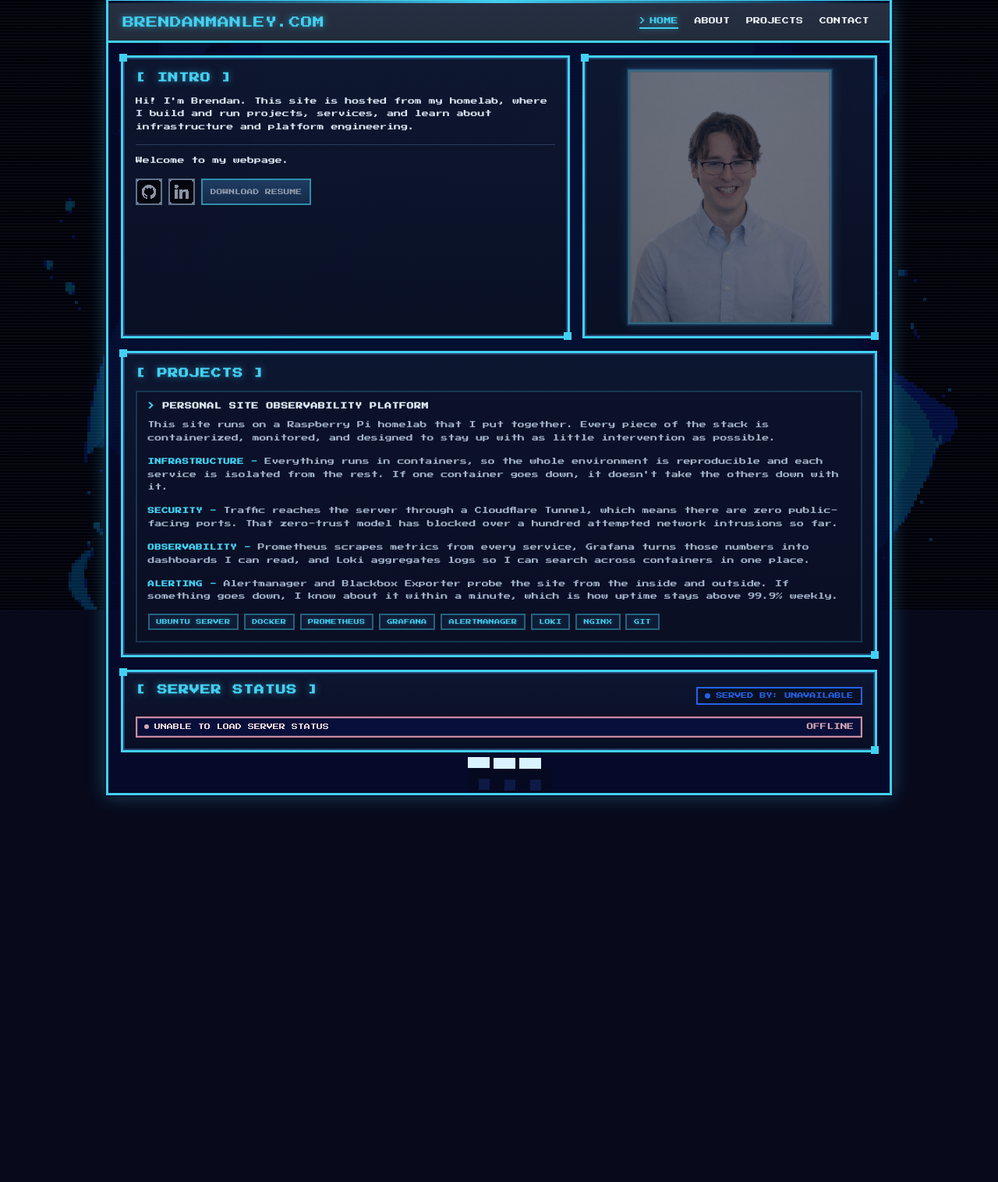
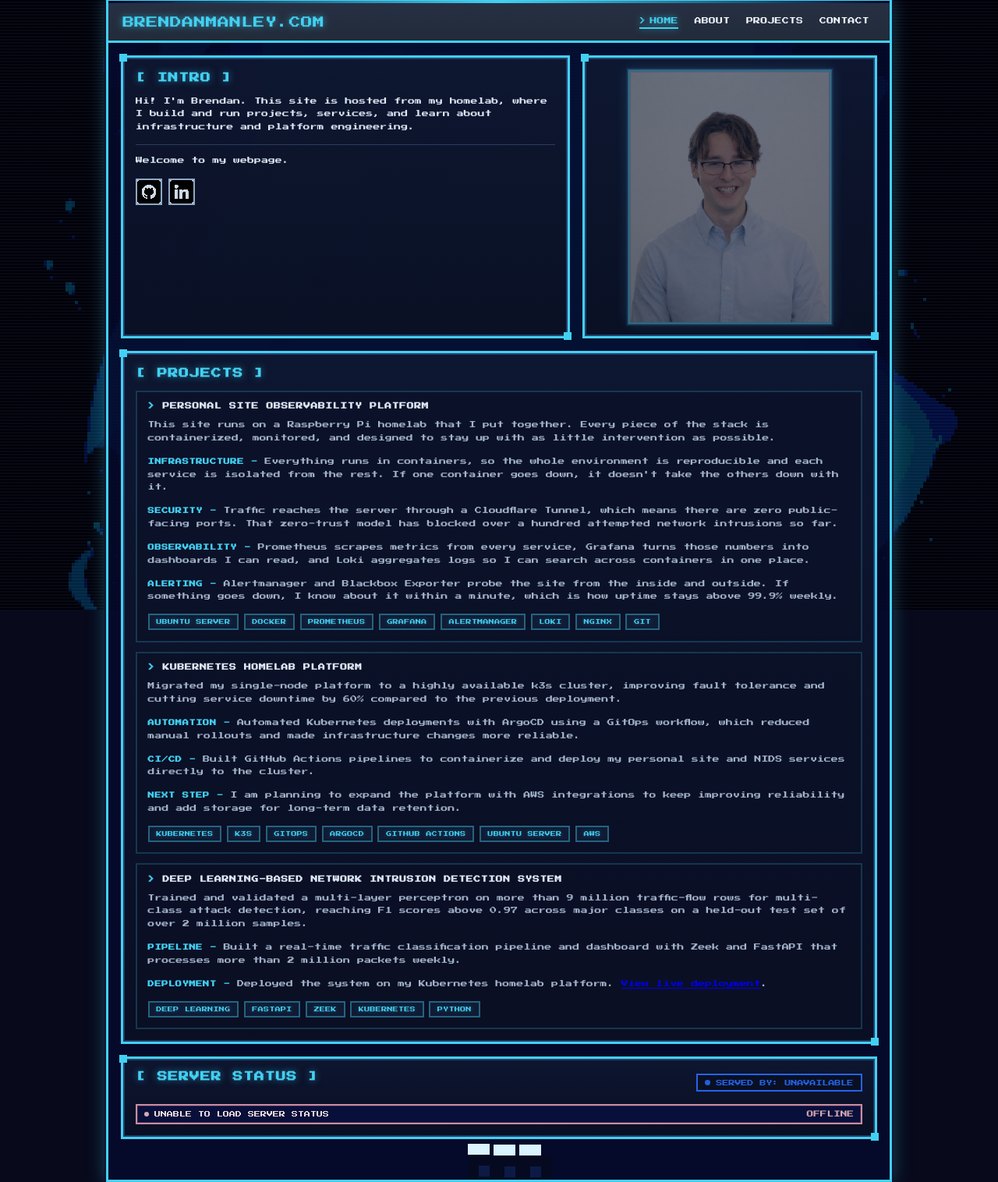
Before and after one commit to spicyhek/homelab-hosted-personal-site, a plain HTML site: page site/index.html in a window 1280 px wide. Shown: the part 18-1534 px from the top of the page at 78% size. Before the commit the page ends 1070 px from the top, so only its background shows below. Drawn offline with Linux system fonts and the light colour scheme; no server answers.

Commit message:
links and updated projects

```diff
--- a/site/index.html
+++ b/site/index.html
@@ -29,12 +29,13 @@
             <p class="subtitle">
               Welcome to my webpage.
             </p>
-            <div class="intro-actions" aria-label="Social and resume links">
+            <div class="intro-actions" aria-label="Social links">
               <a
-                class="cta-button cta-button--icon cta-button--disabled"
-                aria-label="GitHub profile (coming soon)"
-                aria-disabled="true"
-                tabindex="-1"
+                class="cta-button cta-button--icon"
+                href="https://github.com/spicyhek"
+                target="_blank"
+                rel="noopener noreferrer"
+                aria-label="GitHub profile"
               >
                 <img
                   class="cta-icon cta-icon-image"
@@ -45,10 +46,11 @@
               </a
               >
               <a
-                class="cta-button cta-button--icon cta-button--disabled"
-                aria-label="LinkedIn profile (coming soon)"
-                aria-disabled="true"
-                tabindex="-1"
+                class="cta-button cta-button--icon"
+                href="https://www.linkedin.com/in/brendan-manley/"
+                target="_blank"
+                rel="noopener noreferrer"
+                aria-label="LinkedIn profile"
               >
                 <img
                   class="cta-icon cta-icon-image"
@@ -57,13 +59,6 @@
                   aria-hidden="true"
                 />
               </a
-              >
-              <a
-                class="cta-button cta-button--resume cta-button--disabled"
-                aria-label="Resume download (coming soon)"
-                aria-disabled="true"
-                tabindex="-1"
-                >Download Resume</a
               >
             </div>
           </article>
@@ -124,6 +119,73 @@
               <span class="tech-tag">Git</span>
             </div>
           </article>
+
+          <article class="project-entry">
+            <h3 class="project-entry-title">Kubernetes Homelab Platform</h3>
+            <p>
+              Migrated my single-node platform to a highly available k3s cluster,
+              improving fault tolerance and cutting service downtime by 60%
+              compared to the previous deployment.
+            </p>
+            <p>
+              <strong>Automation -</strong>
+              Automated Kubernetes deployments with ArgoCD using a GitOps workflow,
+              which reduced manual rollouts and made infrastructure changes more reliable.
+            </p>
+            <p>
+              <strong>CI/CD -</strong>
+              Built GitHub Actions pipelines to containerize and deploy my personal
+              site and NIDS services directly to the cluster.
+            </p>
+            <p>
+              <strong>Next step -</strong>
+              I am planning to expand the platform with AWS integrations to
+              keep improving reliability and add storage for long-term data retention.
+            </p>
+            <div class="tech-tags" aria-label="Tech stack">
+              <span class="tech-tag">Kubernetes</span>
+              <span class="tech-tag">K3s</span>
+              <span class="tech-tag">GitOps</span>
+              <span class="tech-tag">ArgoCD</span>
+              <span class="tech-tag">GitHub Actions</span>
+              <span class="tech-tag">Ubuntu Server</span>
+              <span class="tech-tag">AWS</span>
+            </div>
+          </article>
+
+          <article class="project-entry">
+            <h3 class="project-entry-title">
+              Deep Learning-Based Network Intrusion Detection System
+            </h3>
+            <p>
+              Trained and validated a multi-layer perceptron on more than 9 million
+              traffic-flow rows for multi-class attack detection, reaching F1 scores
+              above 0.97 across major classes on a held-out test set of over
+              2 million samples.
+            </p>
+            <p>
+              <strong>Pipeline -</strong>
+              Built a real-time traffic classification pipeline and dashboard with
+              Zeek and FastAPI that processes more than 2 million packets weekly.
+            </p>
+            <p>
+              <strong>Deployment -</strong>
+              Deployed the system on my Kubernetes homelab platform.
+              <a
+                href="https://nids.brendanmanley.com"
+                target="_blank"
+                rel="noopener noreferrer"
+                >View live deployment</a
+              >.
+            </p>
+            <div class="tech-tags" aria-label="Tech stack">
+              <span class="tech-tag">Deep Learning</span>
+              <span class="tech-tag">FastAPI</span>
+              <span class="tech-tag">Zeek</span>
+              <span class="tech-tag">Kubernetes</span>
+              <span class="tech-tag">Python</span>
+            </div>
+          </article>
         </section>
 
         <section class="panel status-panel" aria-labelledby="status-title">
```
